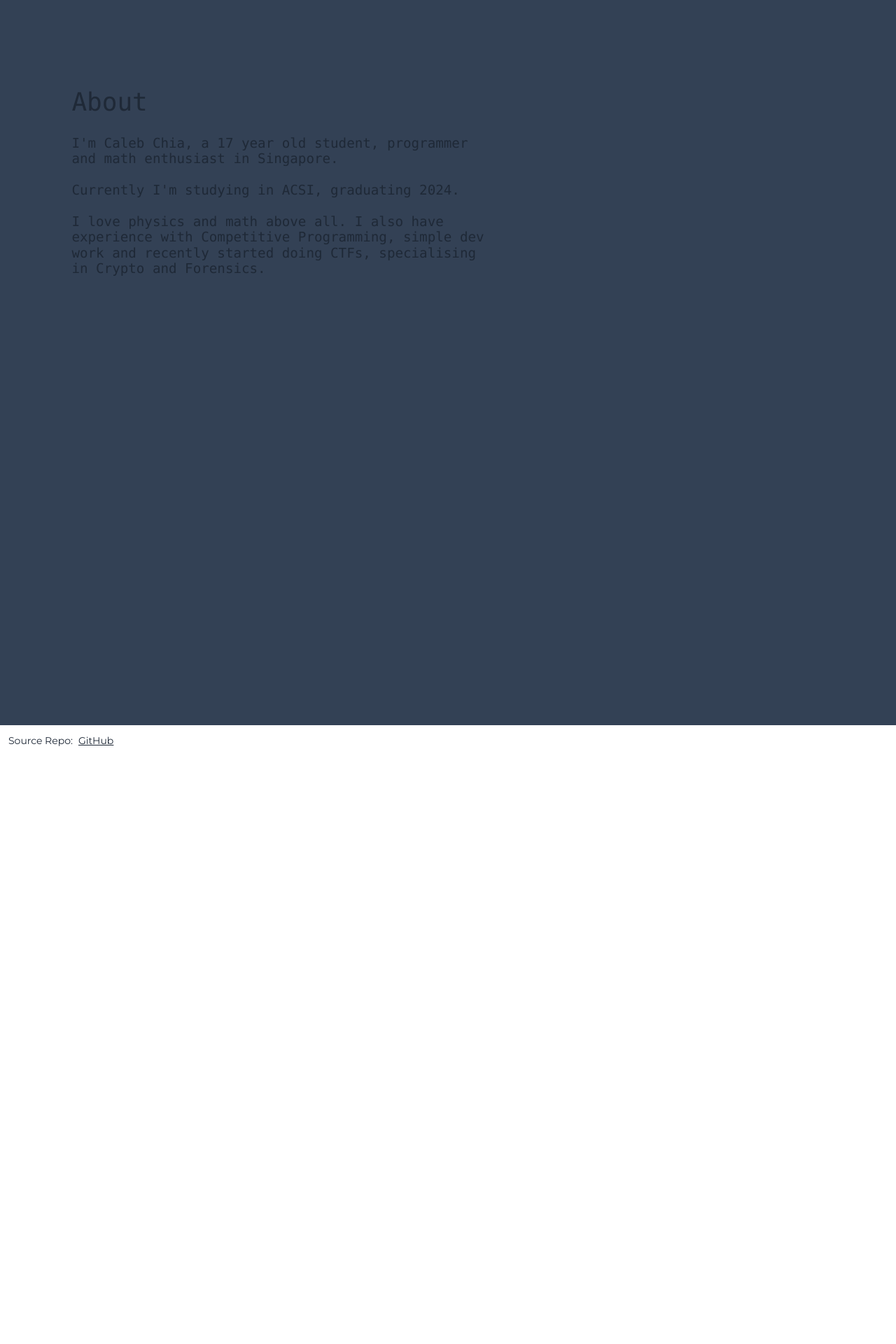
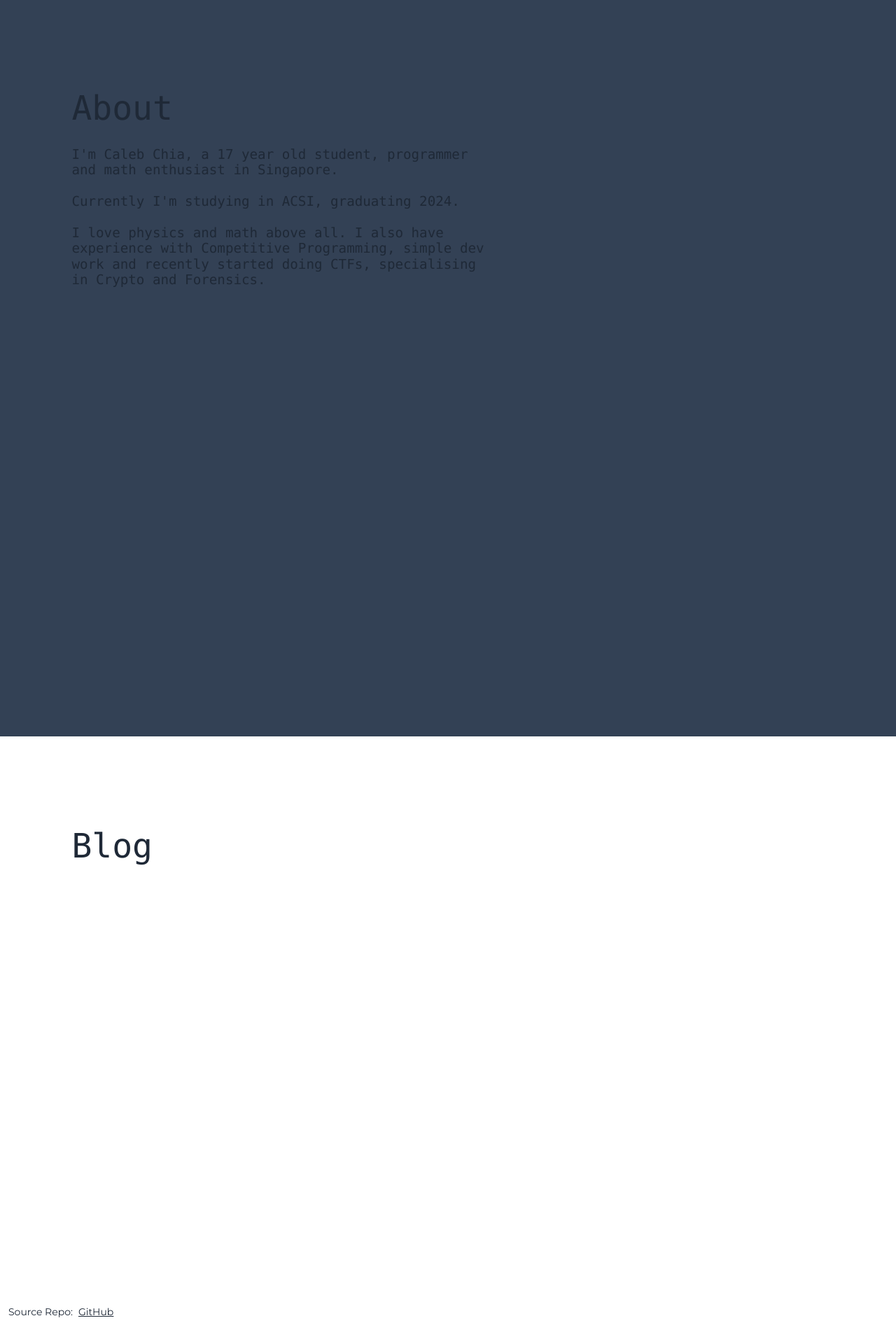
Before and after one commit to calebc2006/calebc.cc, a Next.js app: page / in a window 1280 px wide. Shown: the part 878-2798 px from the top of the page at 70% size. Before the commit the page ends 2034 px from the top, so only its background shows below. Built offline with nearby package versions, Linux system fonts and the light colour scheme.

Commit message:
Prep for headless WP

```diff
--- a/components/Footer.jsx
+++ b/components/Footer.jsx
@@ -4,7 +4,7 @@ import Link from "next/link";
 
 const Footer = () => {
   return (
-    <div className="footer h-[120px] p-3">
+    <div className="footer h-[120px] p-3 bottom-0">
         <div className="min-w-[200px] flex">
             Source Repo:
             <a
--- a/components/MainBody.jsx
+++ b/components/MainBody.jsx
@@ -1,17 +1,30 @@
 import React from 'react'
 
-const MainBody = () => {
+export default function MainBody() {
   return (
     <div className="flex-1 p-0">
-        <section id='name' className="m-0 p-0 h-screen w-screen translate-y-[-76px] pt-[76px]">
+        <Title></Title>
+        <About></About>
+        <BlogReference></BlogReference>
+    </div>
+  )
+}
+
+function Title() {
+    return (
+        <section id='title' className="m-0 p-0 h-screen w-full translate-y-[-76px] pt-[76px]">
             <div className="h-full w-full px-[8%] pb-10 relative flex flex-col justify-center">
                 <div className="border-b-4 pb-10 w-[70%] max-w-[700px] mx-0 absolute">
                     <h1 className="text-5xl font-bold font-sans select-none">Caleb&apos;s<br></br>Blog</h1>
                 </div>
             </div>
         </section>
+    )
+}
 
-        <section id='about' className="m-0 p-0 w-screen h-full pt-[76px] bg-slate-700">
+function About() {
+    return (
+        <section id='about' className="m-0 p-0 w-full h-full pt-[76px] bg-slate-700">
             <div className="h-full w-full px-[8%] pt-10 pb-[40rem] relative max-w-[800px]">
                 <h1 className="font-mono mt-3 text-4xl">About</h1>
                 <p className="font-mono mt-7 text-l">
@@ -21,8 +34,15 @@ const MainBody = () => {
                 </p>
             </div>
         </section>
-    </div>
-  )
+    )
 }
 
-export default MainBody
+function BlogReference() {
+    return (
+        <section id='blog' className="m-0 p-0 w-full h-screen pt-[76px]">
+            <div className="h-full w-full px-[8%] pt-10 pb-[40rem] relative max-w-[800px]">
+                <h1 className='font-mono mt-3 text-4xl'>Blog</h1>
+            </div>
+        </section>
+    )
+}
--- a/components/Navbar.jsx
+++ b/components/Navbar.jsx
@@ -6,9 +6,9 @@ import { animateScroll as scroll } from "react-scroll";
 const Navbar = () => {
   return (
     <>
-    <div className="sticky top-0 w-screen py-5 px-4 flex justify-center bg-gray-800 bg-opacity-90 backdrop-blur-sm z-10">
+    <div className="sticky top-0 w-full py-5 px-4 flex justify-center bg-gray-800 bg-opacity-90 backdrop-blur-sm z-10">
       <div className="flex-1 mx-8 flex items-center">
-        <Link href="/#name" scroll={false} className="normal-case text-xl select-none">CALEBC006</Link>
+        <Link href="/#title" scroll={false} className="normal-case text-xl select-none">CALEBC006</Link>
       </div>
       <div className="flex-none py-0 h-300">
         <ul className="menu menu-horizontal mx-5 p-0 h-full">
@@ -16,7 +16,7 @@ const Navbar = () => {
             <Link href="/#about" scroll={false} className="">About</Link>
           </li>
           <li>
-            <Link href="/blog" className="">Blog</Link>
+            <Link href="/#blog" scroll={false} className="">Blog</Link>
           </li>
         </ul>
       </div>
--- a/package.json
+++ b/package.json
@@ -9,6 +9,7 @@
         "lint": "next lint"
     },
     "dependencies": {
+        "daisyui": "^3.5.1",
         "eslint": "8.39.0",
         "eslint-config-next": "13.4.1",
         "next": "13.4.1",
@@ -18,7 +19,6 @@
     },
     "devDependencies": {
         "autoprefixer": "^10.4.14",
-    "daisyui": "^3.0.1",
         "postcss": "^8.4.24",
         "tailwindcss": "^3.3.2"
     }
--- a/tailwind.config.js
+++ b/tailwind.config.js
@@ -15,6 +15,7 @@ module.exports = {
             },
             fontSize: {
                 "5xl": ["5rem", "5.5rem"],
+                "4xl": ["3rem", "3.5rem"],
                 l: ["1.2rem", "1.4rem"],
             },
             fontFamily: {
```
Also changed, not shown: pages/posts/[slug].jsx (added), 1 other file (tests, documents, lock files or other folders). Lines whose indentation alone changed are shown as unchanged.
